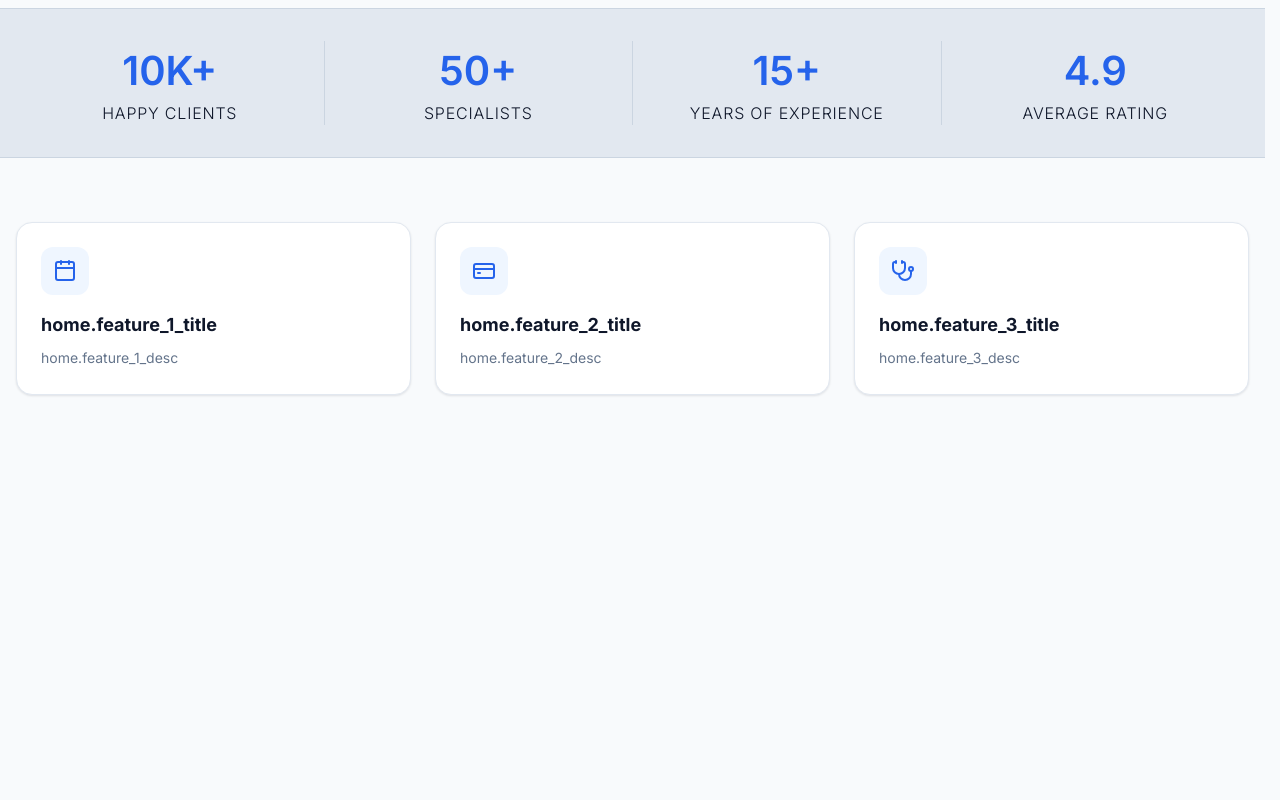
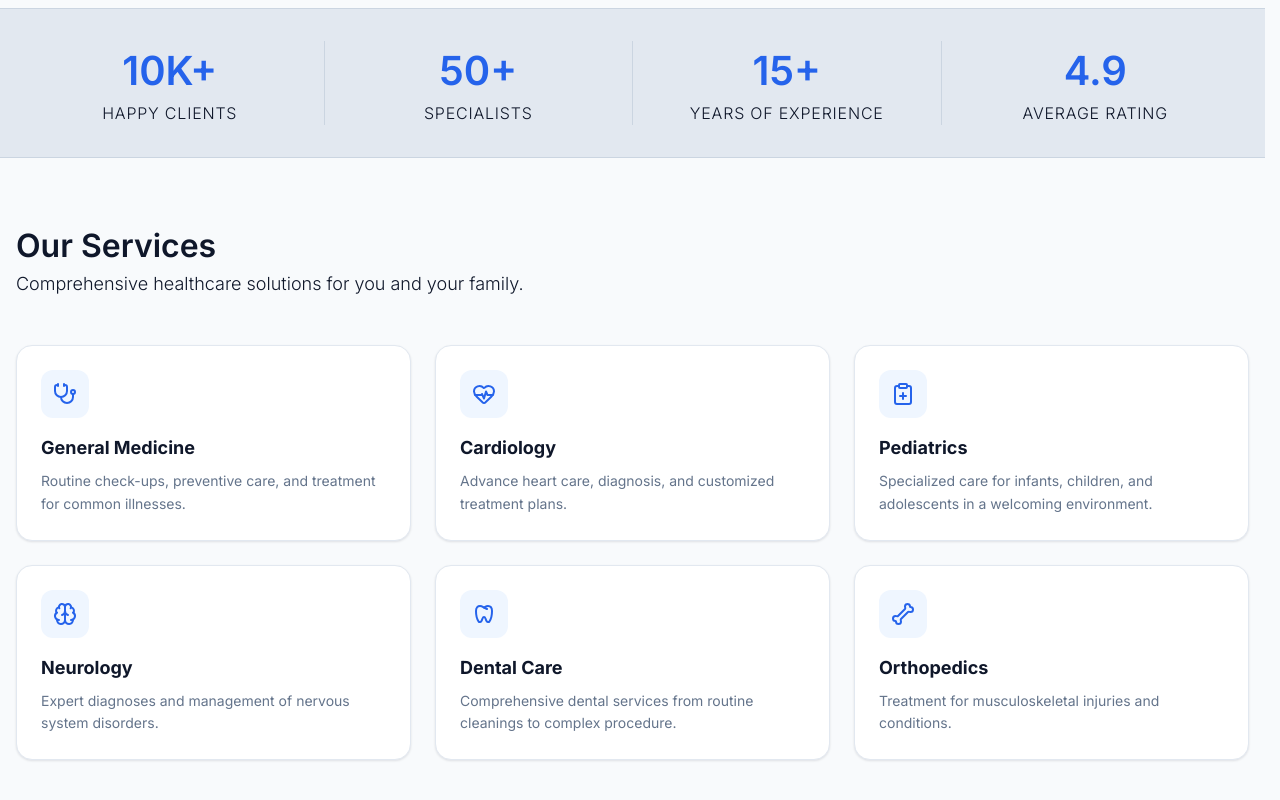
Before and after one commit to zyadmoataz/Clinic-Website, a React (Vite) app: page / in a window 1280 px wide. Shown: the part 921-1721 px from the top of the page. Before the commit the page ends 1380 px from the top, so only its background shows below. Built offline with nearby package versions, Linux system fonts and the light colour scheme.

Commit message:
build: services section

```diff
--- a/public/locales/ar/translation.json
+++ b/public/locales/ar/translation.json
@@ -15,13 +15,7 @@
       "hero_subtitle1": "جرب عناية صحية بمستوي عالمي مصممة خصيصا لاحتياجاتك.",
       "hero_subtitle2": "خبرائنا ك ملتزمون بصحتك, توفير إهتمام خاص بك فى كل خطوة من العلاج",
       "main-cta": "إحجز معاد معنا",
-      "sec-cta": "خدماتنا",
-      "feature_1_title": "مواعيد حقيقية",
-      "feature_1_desc": "شاهد المواعيد المتاحة فقط، في جدول زمني واضح.",
-      "feature_2_title": "ادفع بطريقتك",
-      "feature_2_desc": "بشكل آمن عبر الإنترنت الآن، أو نقدًا في العيادة.",
-      "feature_3_title": "كل شيء في مكان واحد",
-      "feature_3_desc": "المواعيد، الوصفات الطبية والسجل، دائماً معك."
+      "sec-cta": "خدماتنا"
     },
 
     "metrics": {
@@ -33,6 +27,22 @@
       "experience-text": "سنه من الخبرة",
       "rating": "4.9",
       "rating-text": "متوسط التقييم"
+    },
+    "services": {
+      "services-title": "خدماتنا",
+      "services-subtitle": "حلول رعاية صحية شاملة لك ولعائلتك.",
+      "service1-title": "الطب العام",
+      "service1-desc": "الفحوصات الروتينية والرعاية الوقائية وعلاج الأمراض الشائعة.",
+      "service2-title": "أمراض القلب",
+      "service2-desc": "رعاية القلب المتقدمة والتشخيص وخطط العلاج المخصصة.",
+      "service3-title": "طب الأطفال",
+      "service3-desc": "رعاية متخصصة للرضع والأطفال والمراهقين في بيئة ترحيبية.",
+      "service4-title": "علم الأعصاب",
+      "service4-desc": "تشخيص الخبراء وإدارة اضطرابات الجهاز العصبي.",
+      "service5-title": "العناية بالأسنان",
+      "service5-desc": "خدمات طب الأسنان الشاملة بدءًا من التنظيف الروتيني وحتى الإجراءات المعقدة.",
+      "service6-title": "جراحة العظام",
+      "service6-desc": "علاج إصابات وحالات العضلات والعظام."
     }
   }
 }
--- a/public/locales/en/translation.json
+++ b/public/locales/en/translation.json
@@ -15,13 +15,7 @@
       "hero_subtitle1": "Experience world-class healthcare tailored to your needs.",
       "hero_subtitle2": "Our specialized are dedicated to your well-being, providing personalize attention every step of the way.",
       "main-cta": "Book an Appointment",
-      "sec-cta": "Our Services",
-      "feature_1_title": "Real availability",
-      "feature_1_desc": "See only free slots, on a clean 15-minute grid.",
-      "feature_2_title": "Pay your way",
-      "feature_2_desc": "Securely online now, or in cash at the clinic.",
-      "feature_3_title": "Everything in one place",
-      "feature_3_desc": "Appointments, prescriptions and history, always with you."
+      "sec-cta": "Our Services"
     },
     "metrics": {
       "patients": "10K+",
@@ -32,6 +26,22 @@
       "experience-text": "years of experience",
       "rating": "4.9",
       "rating-text": "average rating"
+    },
+    "services": {
+      "services-title": "Our Services",
+      "services-subtitle": "Comprehensive healthcare solutions for you and your family.",
+      "service1-title": "General Medicine",
+      "service1-desc": "Routine check-ups, preventive care, and treatment for common illnesses.",
+      "service2-title": "Cardiology",
+      "service2-desc": "Advance heart care, diagnosis, and customized treatment plans.",
+      "service3-title": "Pediatrics",
+      "service3-desc": "Specialized care for infants, children, and adolescents in a welcoming environment.",
+      "service4-title": "Neurology",
+      "service4-desc": "Expert diagnoses and management of nervous system disorders.",
+      "service5-title": "Dental Care",
+      "service5-desc": "Comprehensive dental services from routine cleanings to complex procedure.",
+      "service6-title": "Orthopedics",
+      "service6-desc": "Treatment for musculoskeletal injuries and conditions."
     }
   }
 }
--- a/src/pages/Home.tsx
+++ b/src/pages/Home.tsx
@@ -5,16 +5,17 @@ import { useTranslation } from 'react-i18next';
 import { Button } from '../components/ui';
 import { FeatureCard } from '../components/cards/FeatureCard';
 import { PageContainer } from '../components/layout/PageContainer';
-import { Calendar, CreditCard, Stethoscope } from 'lucide-react';
+import { Bone, Brain, ClipboardPlus, HeartPulse, Stethoscope } from 'lucide-react';
 import { RiVerifiedBadgeLine } from 'react-icons/ri';
+import { TbDental } from 'react-icons/tb';
 
 export default function Home() {
   const { t } = useTranslation();
 
   return (
     <>
+      {/* Hero Section */}
       <PageContainer>
-        {/* Hero Section */}
         <section className="flex h-screen items-center justify-between gap-[5rem]">
           <section className="flex-1">
             <div className="text-primary border-primary-ring bg-primary-soft mb-[1rem] flex w-fit items-center gap-[.3rem] rounded-full border px-[1rem] py-[.3rem]">
@@ -76,23 +77,45 @@ export default function Home() {
         </div>
       </section>
 
-      {/* Features Grid */}
+      {/* Our Services */}
       <PageContainer>
+        <div>
+          <h2 className="text-[2rem] font-[600]">{t('home.services.services-title')}</h2>
+          <p className="mb-[3rem] text-[1.125rem] font-[300]">
+            {t('home.services.services-subtitle')}
+          </p>
+        </div>
+
         <div className="animate-in fade-in slide-in-from-bottom-8 grid grid-cols-1 gap-6 duration-700 md:grid-cols-3">
           <FeatureCard
-            icon={<Calendar className="h-6 w-6" />}
-            title={t('home.feature_1_title')}
-            desc={t('home.feature_1_desc')}
+            icon={<Stethoscope className="h-6 w-6" />}
+            title={t('home.services.service1-title')}
+            desc={t('home.services.service1-desc')}
           />
           <FeatureCard
-            icon={<CreditCard className="h-6 w-6" />}
-            title={t('home.feature_2_title')}
-            desc={t('home.feature_2_desc')}
+            icon={<HeartPulse className="h-6 w-6" />}
+            title={t('home.services.service2-title')}
+            desc={t('home.services.service2-desc')}
           />
           <FeatureCard
-            icon={<Stethoscope className="h-6 w-6" />}
-            title={t('home.feature_3_title')}
-            desc={t('home.feature_3_desc')}
+            icon={<ClipboardPlus className="h-6 w-6" />}
+            title={t('home.services.service3-title')}
+            desc={t('home.services.service3-desc')}
+          />
+          <FeatureCard
+            icon={<Brain className="h-6 w-6" />}
+            title={t('home.services.service4-title')}
+            desc={t('home.services.service4-desc')}
+          />
+          <FeatureCard
+            icon={<TbDental className="h-6 w-6" />}
+            title={t('home.services.service5-title')}
+            desc={t('home.services.service5-desc')}
+          />
+          <FeatureCard
+            icon={<Bone className="h-6 w-6" />}
+            title={t('home.services.service6-title')}
+            desc={t('home.services.service6-desc')}
           />
         </div>
       </PageContainer>
```
